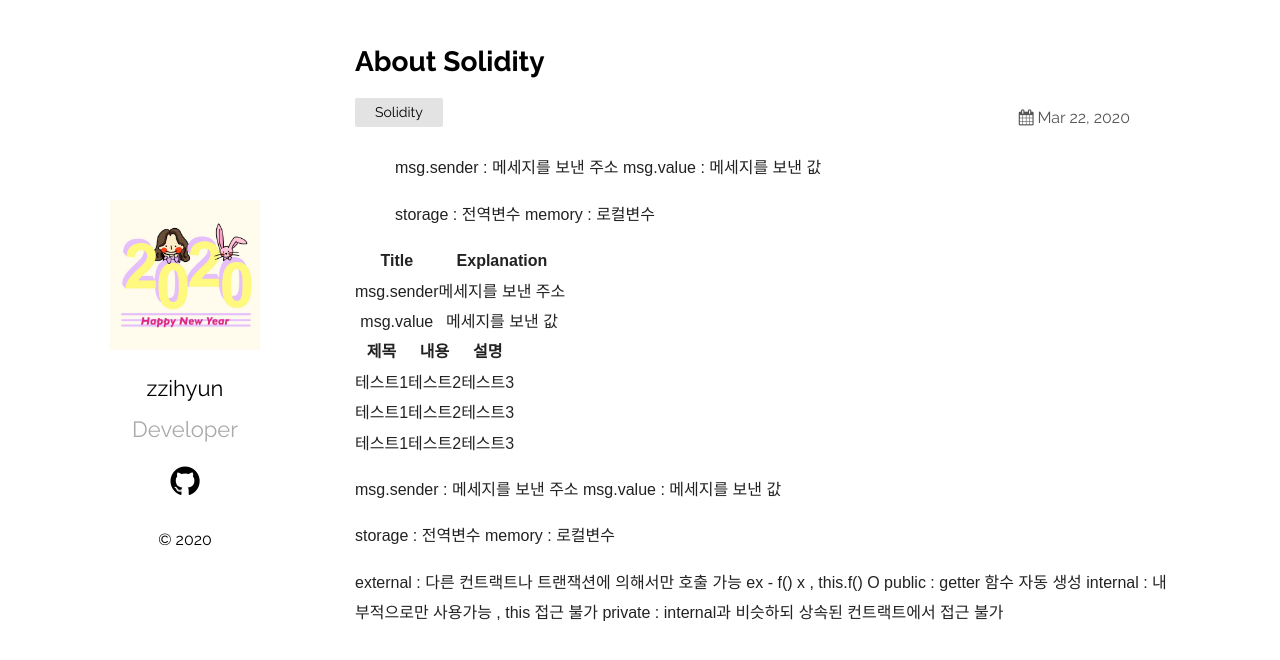
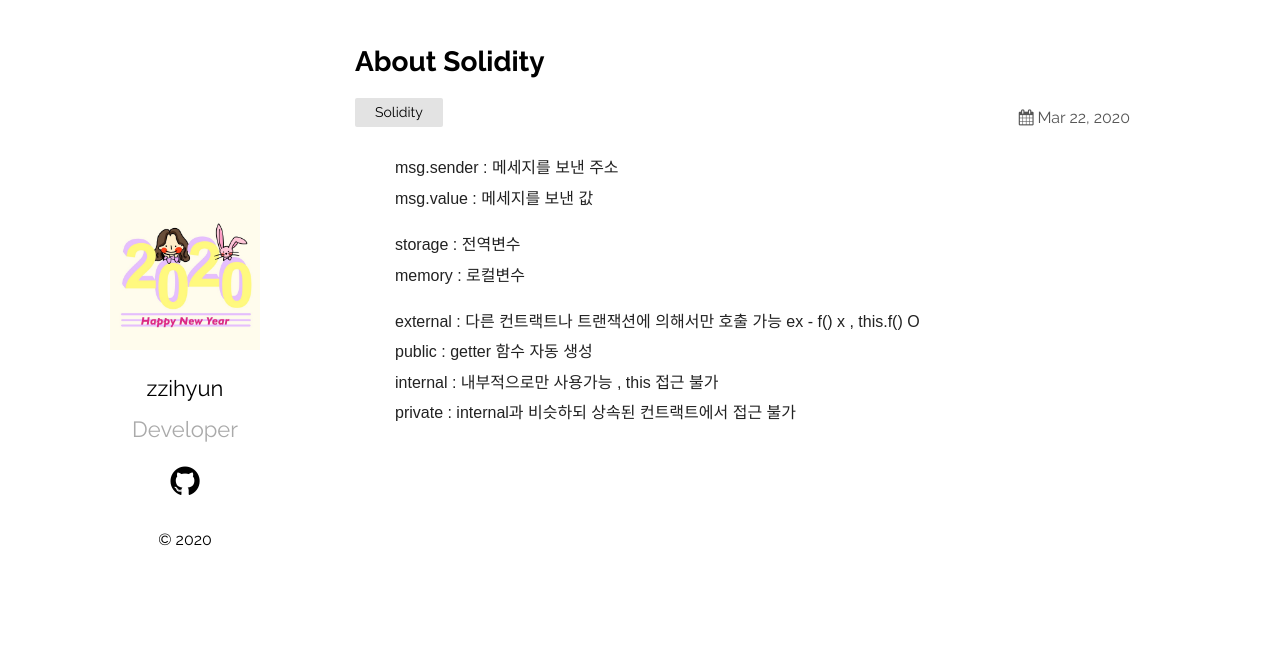
Before and after one commit to jhhhj1002/jhhhj1002.github.io, a Jekyll site: the page built from _posts/2020-03-22-About-Solidity.markdown, in a window 1280 px wide. Shown: the top 660 px of the page. Built offline with Jekyll 4.4.1, drawn with Linux system fonts in a browser that asks for light colours.

Commit message:
Update 2020-03-22-About-Solidity.markdown

```diff
--- a/_posts/2020-03-22-About-Solidity.markdown
+++ b/_posts/2020-03-22-About-Solidity.markdown
@@ -12,27 +12,7 @@ categories: Solidity
 > storage : 전역변수
 > memory : 로컬변수
 
-
-|Title|Explanation|
-|:---:|:---:|
-|msg.sender|메세지를 보낸 주소|
-|msg.value|메세지를 보낸 값|
-
-
-|제목|내용|설명|
-|------|---|---|
-|테스트1|테스트2|테스트3|
-|테스트1|테스트2|테스트3|
-|테스트1|테스트2|테스트3|
-
-
-msg.sender : 메세지를 보낸 주소
-msg.value : 메세지를 보낸 값
-
-storage : 전역변수
-memory : 로컬변수
-
-external : 다른 컨트랙트나 트랜잭션에 의해서만 호출 가능 ex - f() x , this.f() O
-public : getter 함수 자동 생성
-internal : 내부적으로만 사용가능 , this 접근 불가
-private : internal과 비슷하되 상속된 컨트랙트에서 접근 불가
+> external : 다른 컨트랙트나 트랜잭션에 의해서만 호출 가능 ex - f() x , this.f() O
+> public : getter 함수 자동 생성
+> internal : 내부적으로만 사용가능 , this 접근 불가
+> private : internal과 비슷하되 상속된 컨트랙트에서 접근 불가
```
